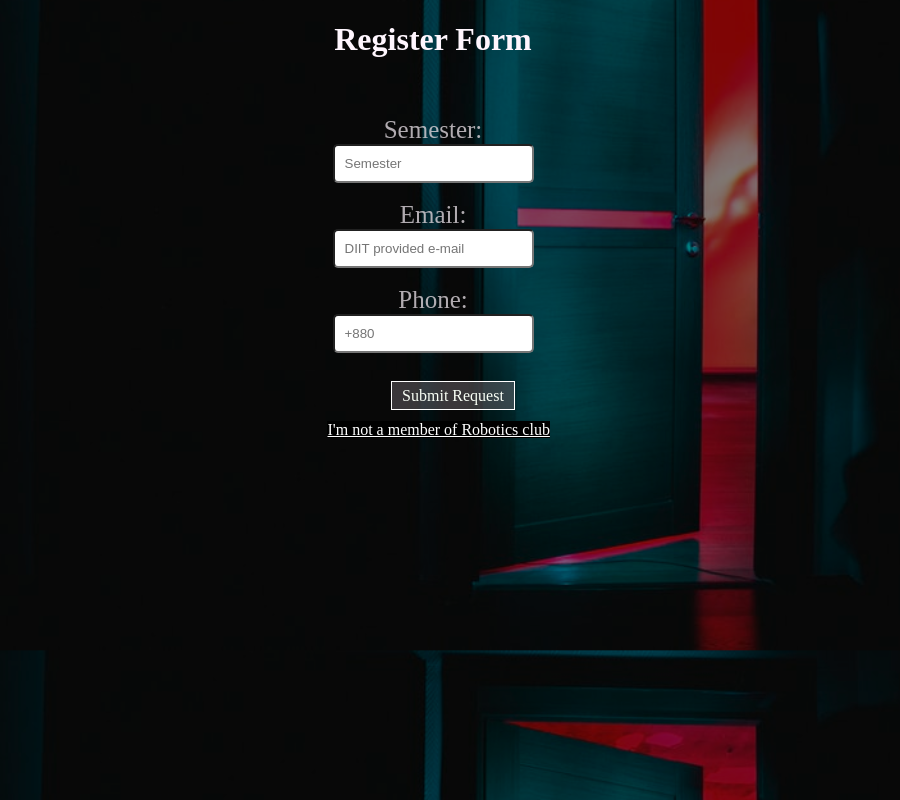
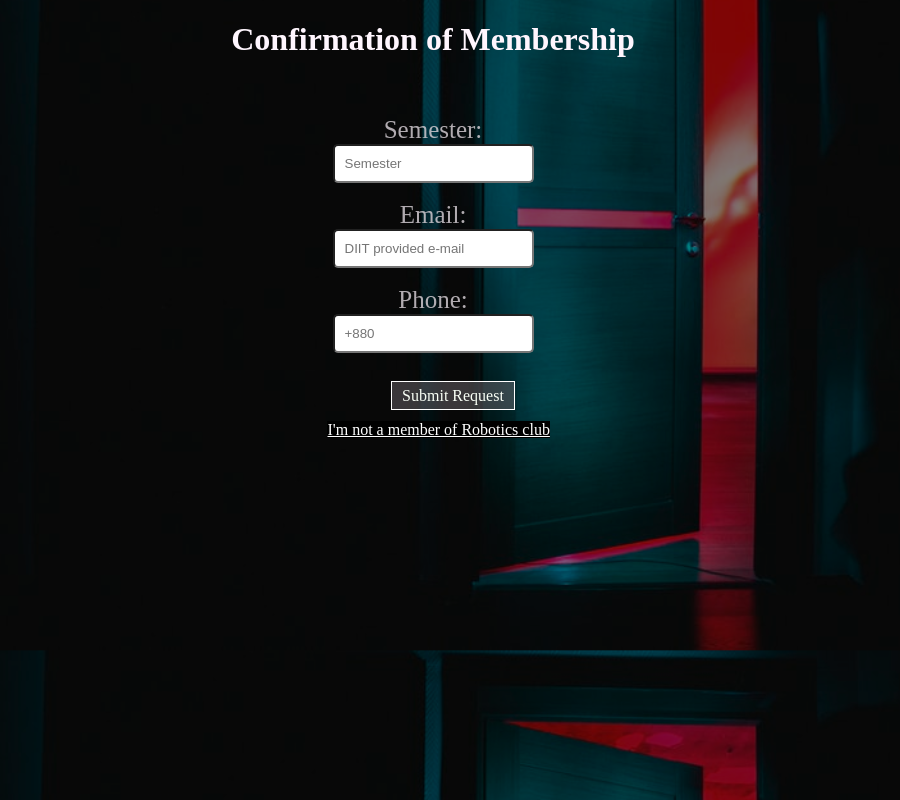
Before and after one commit to Maloy-Baroi/Website_club, a plain HTML site: page html/request_members.html in a window 1280 px wide. Shown: the whole page, without its empty margins (207-1107 px from the left). Drawn offline with Linux system fonts and the light colour scheme.

Commit message:
Update request_members.html

```diff
--- a/html/request_members.html
+++ b/html/request_members.html
@@ -6,7 +6,7 @@
     <link rel="stylesheet" href="../css/member_request_style.css">
 </head>
 <body>
-<h1>Register Form</h1>
+<h1>Confirmation of Membership</h1>
 <div class="simple_form">
     <br><br>
         <label>Semester:</label><br>
```
